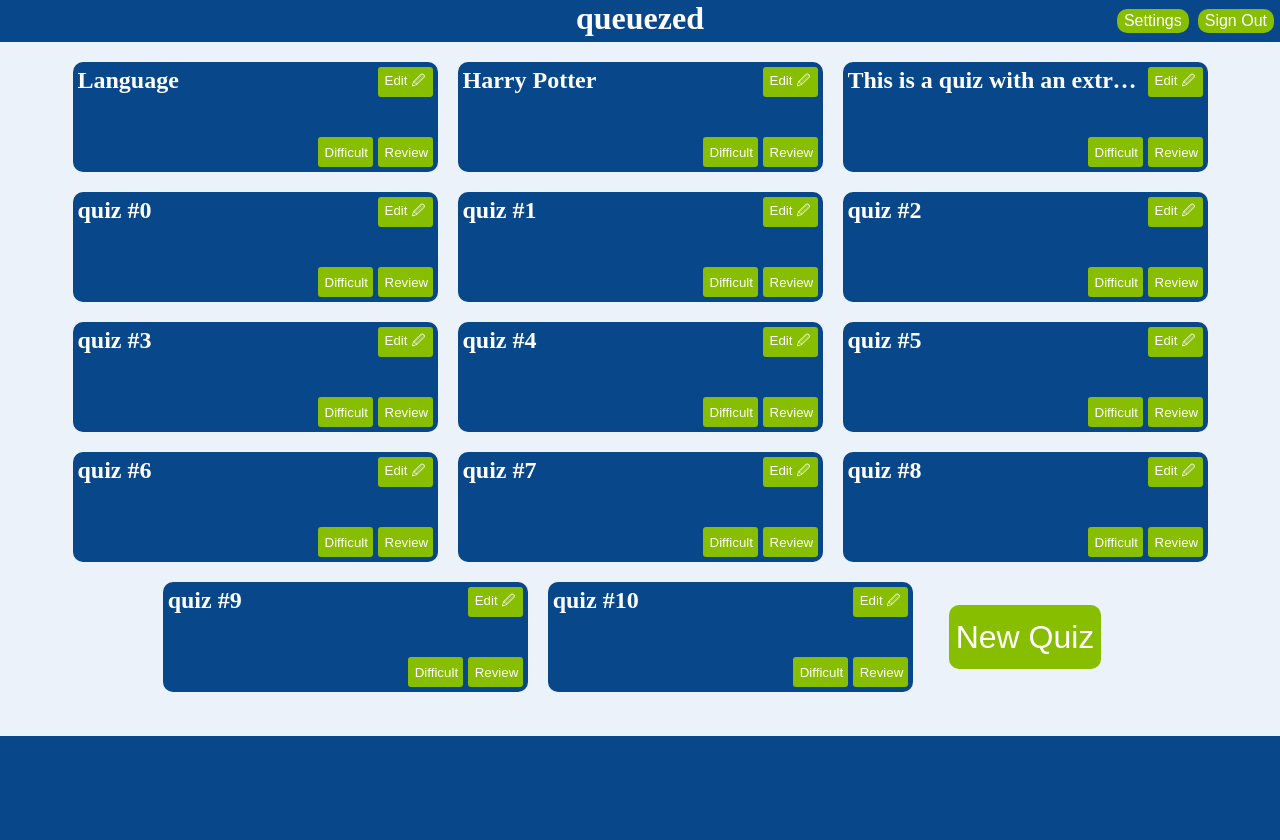
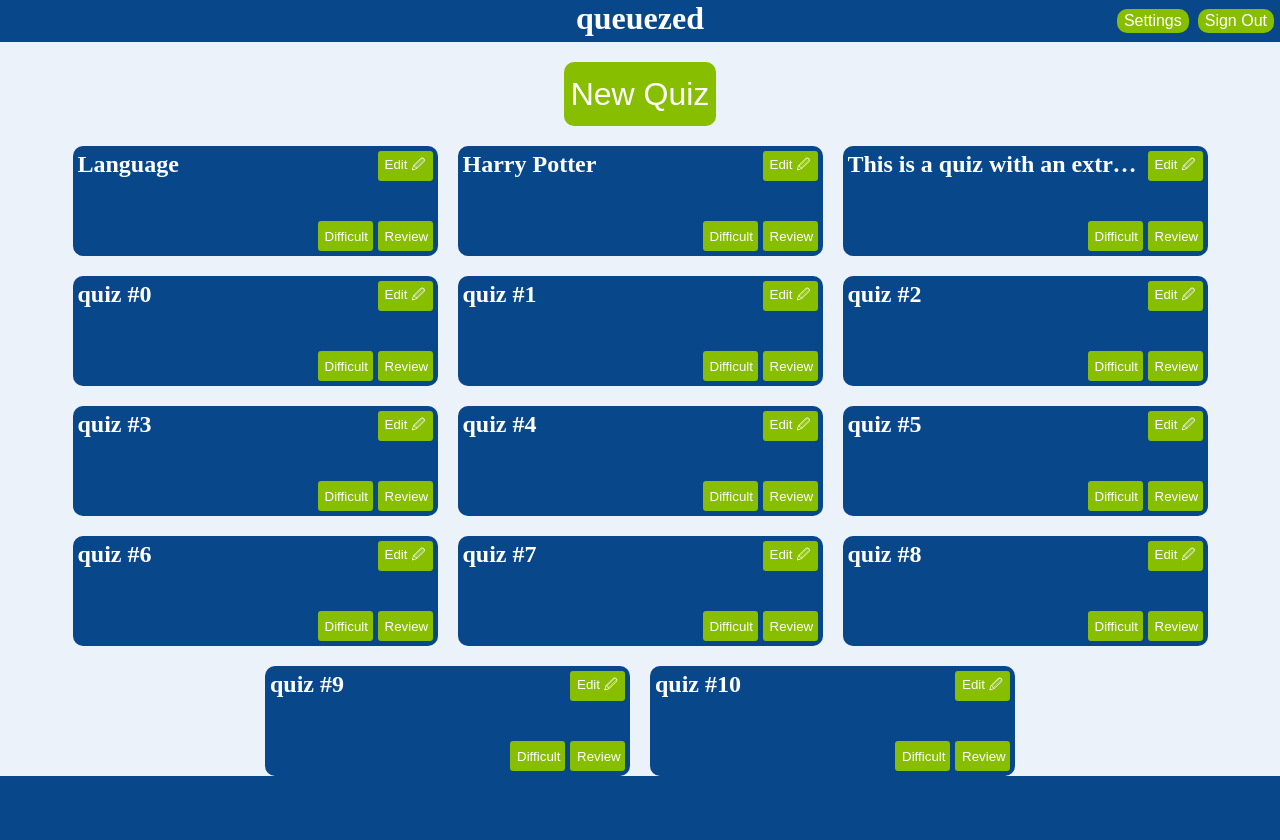
Before and after one commit to zyzaya/queuezed, a Rails app: page / in a window 1280 px wide. Before the commit the page ends 736 px from the top, so only its background shows below. Run offline with Rails 7, Linux system fonts and the light colour scheme; a user stored in the database is signed in; data comes from the database, SQL or seed files in the repository; some libraries are stand-ins or nearby versions.

Commit message:
move new quiz button to top center

```diff
--- a/app/assets/stylesheets/quizzes/index.css
+++ b/app/assets/stylesheets/quizzes/index.css
@@ -1,3 +1,16 @@
+.quizzes_index {
+  display: grid;
+  grid-template-rows: min-content min-content 1fr;
+}
+
+.quizzes_new {
+  height: 64px;
+  font-size: 32px;
+  margin: 20px 16px 0 16px;
+  width: min-content;
+  justify-self: center;
+}
+
 .quizzes_index_container {
   margin: auto;
   display: flex;
@@ -43,9 +56,3 @@
 .quizzes_quiz_review {
   grid-area: -2 / -2 / -1 / -1;
 }
-
-.quizzes_new_container {
-  height: 64px;
-  font-size: 32px;
-  margin: 0 16px;
-}
--- a/app/views/quizzes/index.html.erb
+++ b/app/views/quizzes/index.html.erb
@@ -1,9 +1,9 @@
-<div>
+<div class="quizzes_index">
   <%= render 'shared/header' %>
+  <button class="quizzes_new button">New Quiz</button>
   <div class="quizzes_index_container">
     <% @quizzes.each do |q| %>
       <%= render 'quizzes/quiz', quiz: q %>
     <% end %>
-    <button class="quizzes_new_container button">New Quiz</button>
   </div>
 </div>
```
